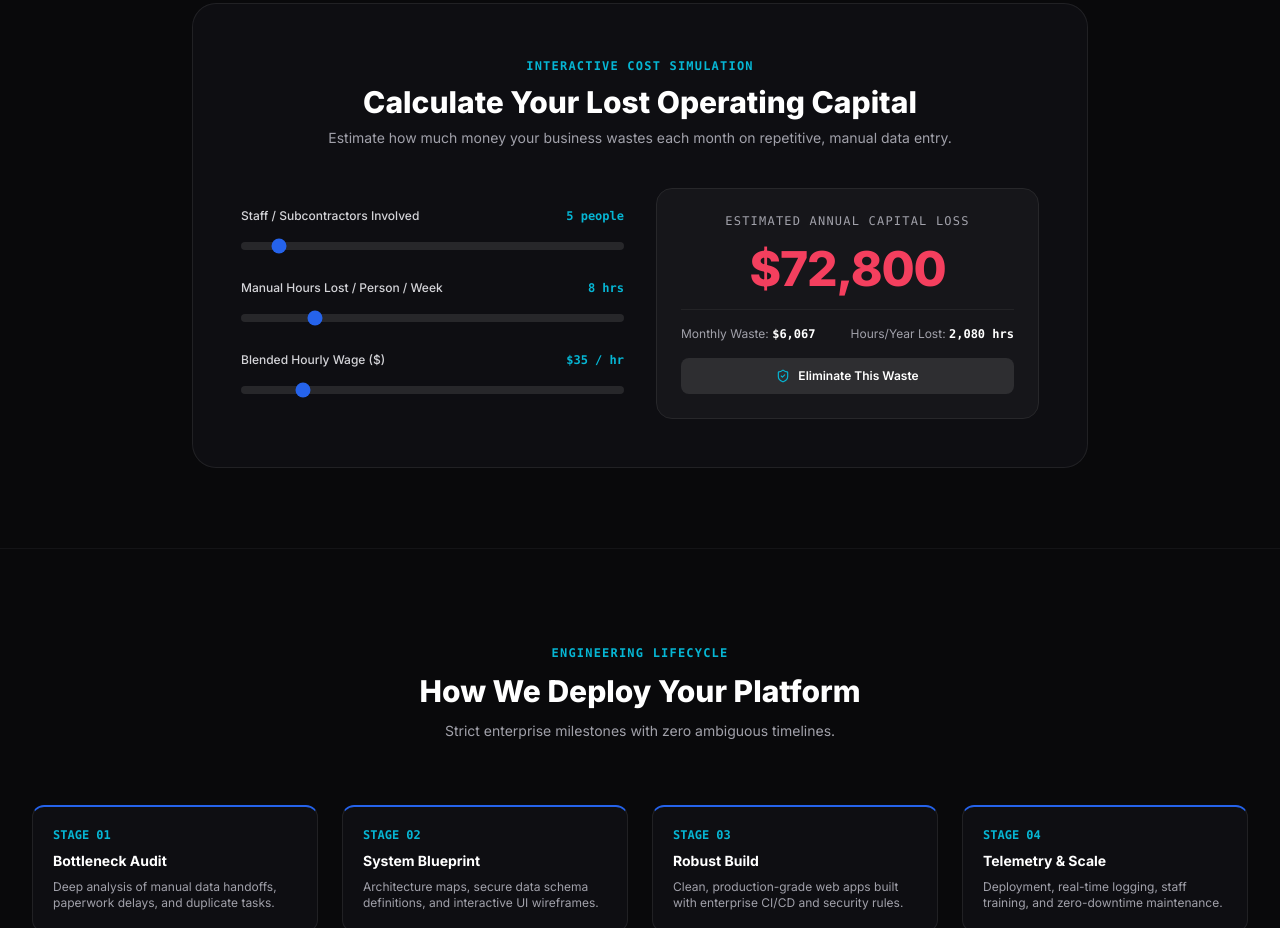
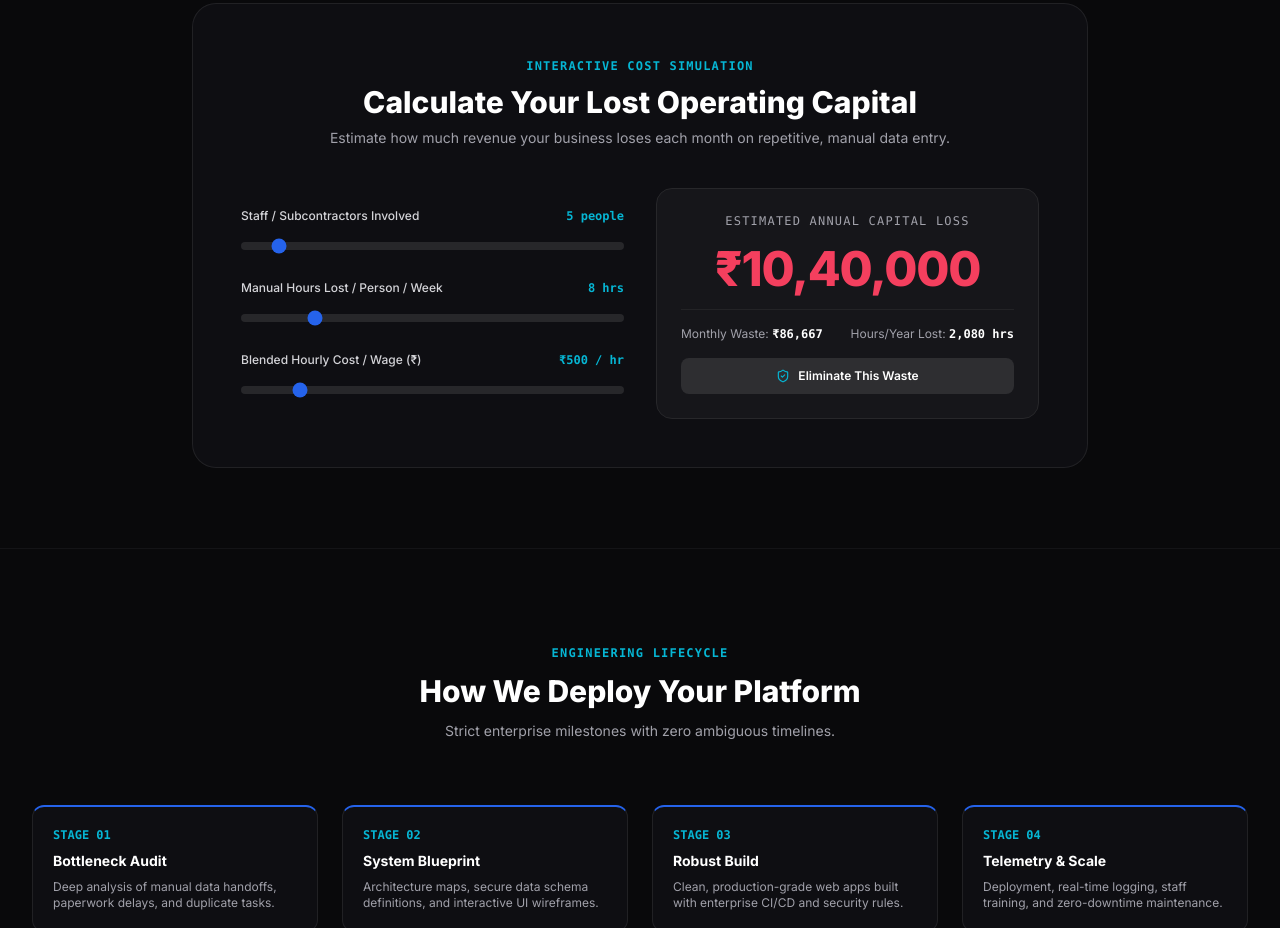
Before and after one commit to RAMANANIS/rndtech, a plain HTML site: page index.html in a window 1280 px wide. Shown: the part 1777-2705 px from the top of the page. Drawn offline with nearby package versions, Linux system fonts and the light colour scheme.

Commit message:
Update index.html

```diff
--- a/index.html
+++ b/index.html
@@ -242,14 +242,14 @@
       </div>
     </section>
 
-    <!-- Interactive ROI / Hours-Saved Calculator -->
+    <!-- Interactive ROI / Hours-Saved Calculator (INR Currency) -->
     <section id="calculator" class="py-20 px-4 sm:px-6 lg:px-8 border-y border-brandBorder/40 bg-zinc-950">
       <div class="max-w-4xl mx-auto glass-card rounded-3xl p-8 sm:p-12 border border-brandBorder/80">
 
         <div class="text-center space-y-2 mb-10">
           <span class="text-xs font-mono font-bold tracking-widest text-brandCyan uppercase">Interactive Cost Simulation</span>
           <h3 class="text-2xl sm:text-3xl font-extrabold text-white">Calculate Your Lost Operating Capital</h3>
-          <p class="text-xs sm:text-sm text-zinc-400">Estimate how much money your business wastes each month on repetitive, manual data entry.</p>
+          <p class="text-xs sm:text-sm text-zinc-400">Estimate how much revenue your business loses each month on repetitive, manual data entry.</p>
         </div>
 
         <div class="grid grid-cols-1 md:grid-cols-2 gap-8 items-center">
@@ -274,20 +274,20 @@
 
             <div>
               <div class="flex justify-between text-xs font-medium mb-2">
-                <label for="hourlyRate" class="text-zinc-300">Blended Hourly Wage ($)</label>
-                <span id="hourlyRateVal" class="text-brandCyan font-mono font-bold">$35 / hr</span>
+                <label for="hourlyRate" class="text-zinc-300">Blended Hourly Cost / Wage (₹)</label>
+                <span id="hourlyRateVal" class="text-brandCyan font-mono font-bold">₹500 / hr</span>
               </div>
-              <input type="range" id="hourlyRate" min="15" max="150" step="5" value="35" class="w-full h-2 bg-zinc-800 rounded-lg appearance-none cursor-pointer accent-brandBlue">
+              <input type="range" id="hourlyRate" min="100" max="3000" step="50" value="500" class="w-full h-2 bg-zinc-800 rounded-lg appearance-none cursor-pointer accent-brandBlue">
             </div>
           </div>
 
           <!-- Calculated Outcome Output -->
           <div class="bg-zinc-900/90 rounded-2xl p-6 border border-zinc-800 flex flex-col items-center justify-center text-center space-y-4">
             <div class="text-xs text-zinc-400 uppercase tracking-widest font-mono">Estimated Annual Capital Loss</div>
-            <div id="annualLoss" class="text-4xl sm:text-5xl font-black text-rose-500 tracking-tight">$72,800</div>
+            <div id="annualLoss" class="text-4xl sm:text-5xl font-black text-rose-500 tracking-tight">₹10,40,000</div>
 
             <div class="w-full pt-4 border-t border-zinc-800/80 flex justify-between text-xs text-zinc-400">
-              <span>Monthly Waste: <strong id="monthlyLoss" class="text-white font-mono">$6,066</strong></span>
+              <span>Monthly Waste: <strong id="monthlyLoss" class="text-white font-mono">₹86,667</strong></span>
               <span>Hours/Year Lost: <strong id="hoursYearly" class="text-white font-mono">2,080 hrs</strong></span>
             </div>
 
@@ -436,7 +436,7 @@
     document.getElementById('currentYear').textContent = new Date().getFullYear();
 
     // ==========================================
-    // 1. Interactive ROI Calculator Logic
+    // 1. Interactive ROI Calculator Logic (INR)
     // ==========================================
     const teamSizeInput = document.getElementById('teamSize');
     const hoursPerWeekInput = document.getElementById('hoursPerWeek');
@@ -450,6 +450,13 @@
     const monthlyLossDisplay = document.getElementById('monthlyLoss');
     const hoursYearlyDisplay = document.getElementById('hoursYearly');
 
+    // Indian Number Formatter (Lakhs & Crores formatting e.g., ₹10,40,000)
+    const inrFormatter = new Intl.NumberFormat('en-IN', {
+      style: 'currency',
+      currency: 'INR',
+      maximumFractionDigits: 0
+    });
+
     function calculateROI() {
       const team = parseInt(teamSizeInput.value, 10);
       const hours = parseInt(hoursPerWeekInput.value, 10);
@@ -457,16 +464,16 @@
 
       teamSizeVal.textContent = `${team} ${team === 1 ? 'person' : 'people'}`;
       hoursPerWeekVal.textContent = `${hours} hrs`;
-      hourlyRateVal.textContent = `$${rate} / hr`;
+      hourlyRateVal.textContent = `₹${rate.toLocaleString('en-IN')} / hr`;
 
       const weeklyHours = team * hours;
       const yearlyHours = weeklyHours * 52;
       const annualCost = yearlyHours * rate;
       const monthlyCost = Math.round(annualCost / 12);
 
-      annualLossDisplay.textContent = `$${annualCost.toLocaleString()}`;
-      monthlyLossDisplay.textContent = `$${monthlyCost.toLocaleString()}`;
-      hoursYearlyDisplay.textContent = `${yearlyHours.toLocaleString()} hrs`;
+      annualLossDisplay.textContent = inrFormatter.format(annualCost);
+      monthlyLossDisplay.textContent = inrFormatter.format(monthlyCost);
+      hoursYearlyDisplay.textContent = `${yearlyHours.toLocaleString('en-IN')} hrs`;
     }
 
     teamSizeInput.addEventListener('input', calculateROI);
@@ -504,7 +511,7 @@
     // 3. Lead Qualification Form & Webhook Logic
     // ==========================================
     // Paste your Google Apps Script Web App URL below
-    const APPS_SCRIPT_WEBHOOK_URL = "https://script.google.com/macros/s/AKfycbyXmNUpJDols2EvjWqhVTwWNcEt9Ka-yZyNcSTcS7tkpoyd9BNl62yrHWvM7jE-FA3m/exec";
+    const APPS_SCRIPT_WEBHOOK_URL = "YOUR_GOOGLE_APPS_SCRIPT_WEBAPP_URL_HERE";
 
     const leadForm = document.getElementById('leadForm');
     const submitBtn = document.getElementById('submitBtn');
@@ -528,7 +535,7 @@
         projectNotes: sanitizeInput(document.getElementById('projectNotes').value)
       };
 
-      // Basic client-side validation
+      // Client-side validation
       if (!payload.clientName || !payload.businessName || !payload.email || !payload.projectNotes) {
         showToast("Please fill in all required fields.", "error");
         return;
@@ -540,7 +547,7 @@
       btnIcon.classList.add('animate-spin');
 
       try {
-        if (APPS_SCRIPT_WEBHOOK_URL === "https://script.google.com/macros/s/AKfycbyXmNUpJDols2EvjWqhVTwWNcEt9Ka-yZyNcSTcS7tkpoyd9BNl62yrHWvM7jE-FA3m/exec") {
+        if (APPS_SCRIPT_WEBHOOK_URL === "YOUR_GOOGLE_APPS_SCRIPT_WEBAPP_URL_HERE") {
           // Fallback simulation for local development testing
           await new Promise(resolve => setTimeout(resolve, 1200));
           console.info("Mock submission payload logged:", payload);
@@ -548,7 +555,7 @@
           leadForm.reset();
         } else {
           // Production POST to Google Apps Script (text/plain to prevent CORS preflight block)
-          const response = await fetch(APPS_SCRIPT_WEBHOOK_URL, {
+          await fetch(APPS_SCRIPT_WEBHOOK_URL, {
             method: 'POST',
             mode: 'no-cors',
             headers: {
```
